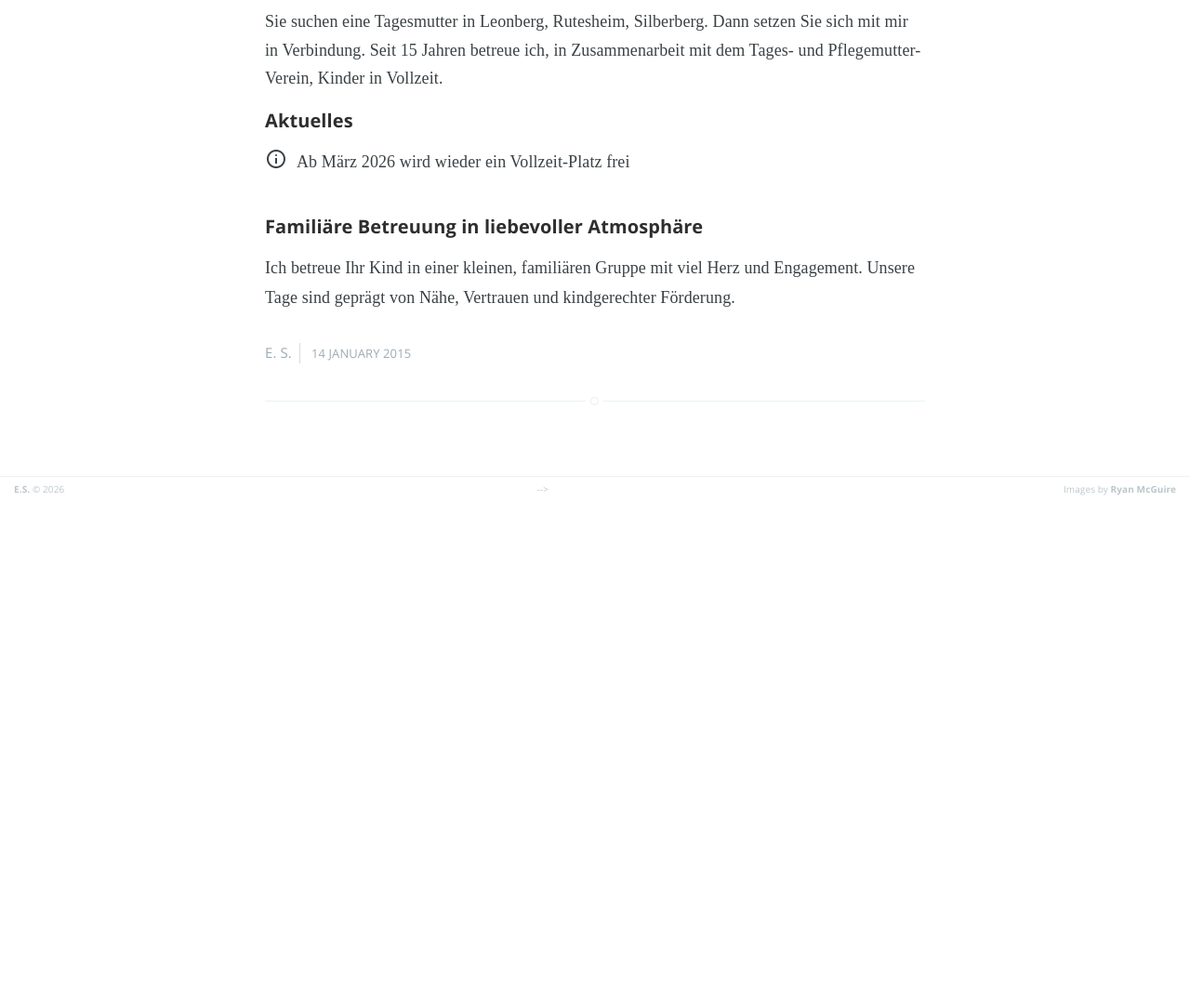
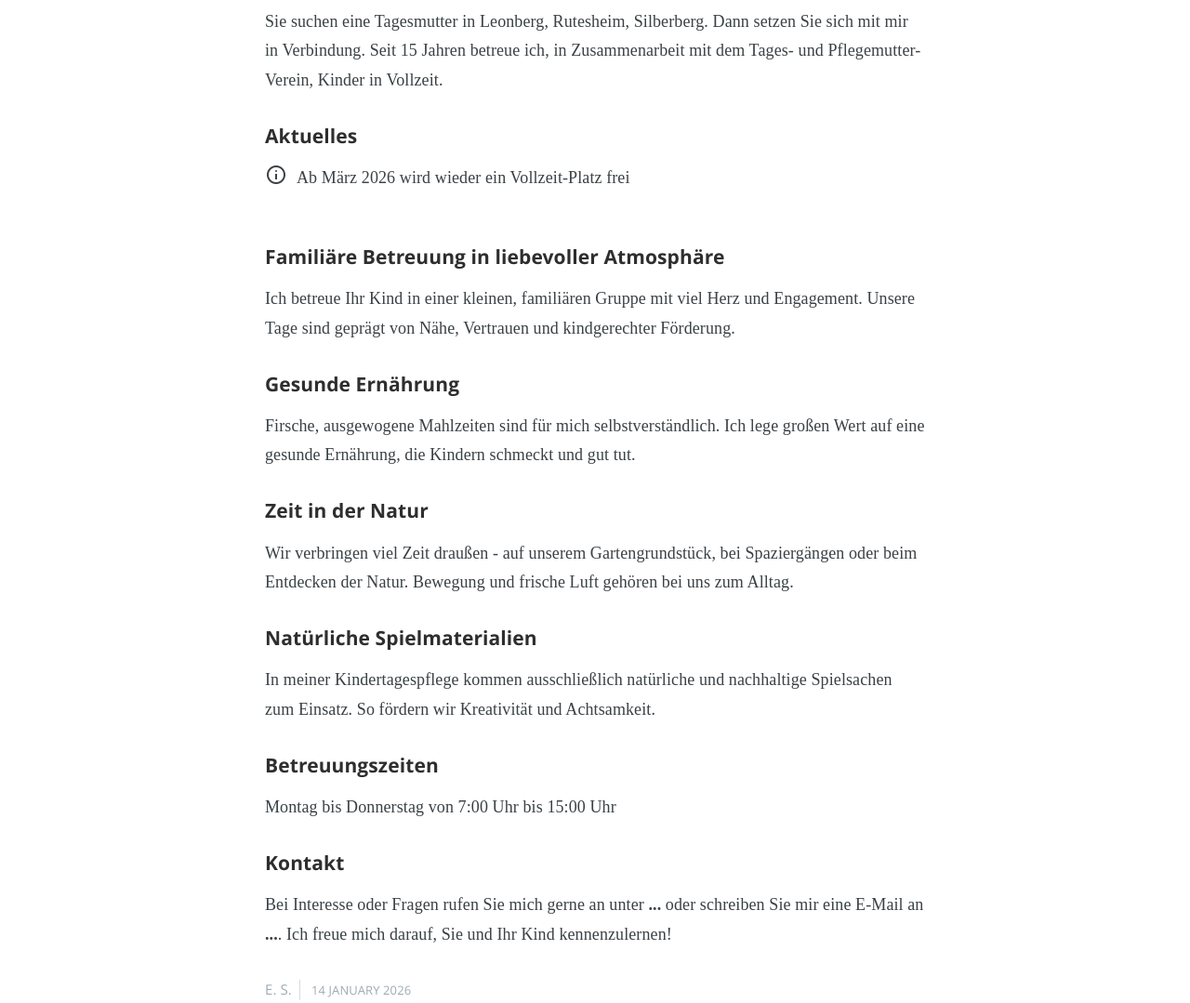
Before and after one commit to tagesmutter/tagesmutter.github.io, a plain HTML site: page index.html in a window 1280 px wide. Shown: the part 460-1539 px from the top of the page at 93% size. Before the commit the page ends 1000 px from the top, so only its background shows below. Drawn offline with Linux system fonts and the light colour scheme; a web font is replaced by a local one.

Commit message:
content update

```diff
--- a/index.html
+++ b/index.html
@@ -9,63 +9,52 @@
     <link rel="stylesheet" type="text/css" href="res/ghost_files/screen.css">
     <link rel="stylesheet" type="text/css" href="res/ghost_files/css.css">
     <link rel="stylesheet" type="text/css" href="res/material-symbols-outlined/font.css">
-    <!--<link rel="alternate" type="application/rss+xml" title="Tagesmutter" href="http://testesmb.ghost.io/rss/">-->
-<style id="fit-vids-style">.fluid-width-video-wrapper{width:100%;position:relative;padding:0;}.fluid-width-video-wrapper iframe,.fluid-width-video-wrapper object,.fluid-width-video-wrapper embed {position:absolute;top:0;left:0;width:100%;height:100%;}</style></head>
+
 <body class="home-template">
-
 
 <header class="main-header post-head" style="background-image: url(./photos/pexels-fotios-photos-5435599.jpg)">
     <nav class="main-nav overlay clearfix">
         <a class="back-button" href="index.html">Home</a>
         <a class="back-button" href="about.html">Über mich</a>
         <a class="back-button" href="contact.html">Kontakt</a>
-
-        <!--<a class="subscribe-button icon-feed" href="http://testesmb.ghost.io/rss/">Subscribe</a>-->
     </nav>
-    <div class="vertical">
-        <div class="main-header-content inner">
-            <!--
-			<h1 class="page-title">Tagesmutter in Leonberg</h1>
-            <h2 class="page-description">Ihr Kind in guten Händen</h2>
-			-->
-        </div>
-    </div>
-    <!--<a class="scroll-down icon-arrow-left" href="#content" data-offset="-45"><span class="hidden">Scroll Down</span></a>-->
 </header>
 
 <main id="content" class="content" role="main">
-
-    <div class="extra-pagination inner">
-        <nav class="pagination" role="navigation">
-        <span class="page-number">Page 1 of 1</span>
-    </nav>
-    </div>
 
     <article class="post">
         <header class="post-header">
             <h2>Tagesmutter <span style="color: gray;">Elvira Schmidt</span></h2>
             <h3>~ Ihr Kind in guten Händen ~</h3>
         </header>
-        <section class="post-excerpt">
-            <p>
-				Sie suchen eine Tagesmutter in Leonberg, Rutesheim, Silberberg. Dann setzen Sie sich mit mir in Verbindung.	Seit 15 Jahren betreue ich, in Zusammenarbeit mit dem Tages- und Pflegemutter-Verein, Kinder in Vollzeit.
-				<!--<a class="read-more" href="http://testesmb.ghost.io/welcome-to-ghost/">»</a>-->
-			</p>
-        </section>
 
-        <h2></h2>
-        <h6 class="post-excerpt">Aktuelles</h6>
-        <section class="post-excerpt">
-            <p style="display: flex; gap: 10px;"><span class="material-symbols-outlined">info</span> Ab März 2026 wird wieder ein Vollzeit-Platz frei</p>
-        </section>
+        <p>
+            Sie suchen eine Tagesmutter in Leonberg, Rutesheim, Silberberg. Dann setzen Sie sich mit mir in Verbindung.	Seit 15 Jahren betreue ich, in Zusammenarbeit mit dem Tages- und Pflegemutter-Verein, Kinder in Vollzeit.
+            <!--<a class="read-more" href="http://testesmb.ghost.io/welcome-to-ghost/">»</a>-->
+        </p>
+
+        <h3>Aktuelles</h3>
+        <p style="display: flex; gap: 10px;">
+            <span class="material-symbols-outlined">info</span> Ab März 2026 wird wieder ein Vollzeit-Platz frei
+        </p>
         <div style="min-height: 25px;"></div>
 
-        <h6 class="post-excerpt">Familiäre Betreuung in liebevoller Atmosphäre</h6>
-        <section>
-            <p>Ich betreue Ihr Kind in einer kleinen, familiären Gruppe mit viel Herz und Engagement. Unsere Tage sind geprägt von Nähe, Vertrauen und kindgerechter Förderung.</p>
-        </section>
+        <h3>Familiäre Betreuung in liebevoller Atmosphäre</h3>
+        <p>Ich betreue Ihr Kind in einer kleinen, familiären Gruppe mit viel Herz und Engagement. Unsere Tage sind geprägt von Nähe, Vertrauen und kindgerechter Förderung.</p>
+        <h3>Gesunde Ernährung</h3>
+        <p>Firsche, ausgewogene Mahlzeiten sind für mich selbstverständlich. Ich lege großen Wert auf eine gesunde Ernährung, die Kindern schmeckt und gut tut.</p>
+        <h3>Zeit in der Natur</h3>
+        <p>Wir verbringen viel Zeit draußen - auf unserem Gartengrundstück, bei Spaziergängen oder beim Entdecken der Natur. Bewegung und frische Luft gehören bei uns zum Alltag.</p>
+        <h3>Natürliche Spielmaterialien</h3>
+        <p>In meiner Kindertagespflege kommen ausschließlich natürliche und nachhaltige Spielsachen zum Einsatz. So fördern wir Kreativität und Achtsamkeit.</p>
+        <h3>Betreuungszeiten</h3>
+        <p>Montag bis Donnerstag von 7:00 Uhr bis 15:00 Uhr</p>
+        <h3>Kontakt</h3>
+        <p>Bei Interesse oder Fragen rufen Sie mich gerne an unter <strong>...</strong> oder schreiben Sie mir eine E-Mail an <strong>...</strong>. Ich freue mich darauf, Sie und Ihr Kind kennenzulernen!</p>
+
+
         <footer class="post-meta">
-            E. S.<time class="post-date" datetime="2015-01-14">14 January 2015</time>
+            E. S.<time class="post-date" datetime="2026-01-14">14 January 2026</time>
         </footer>
     </article>
 
```
